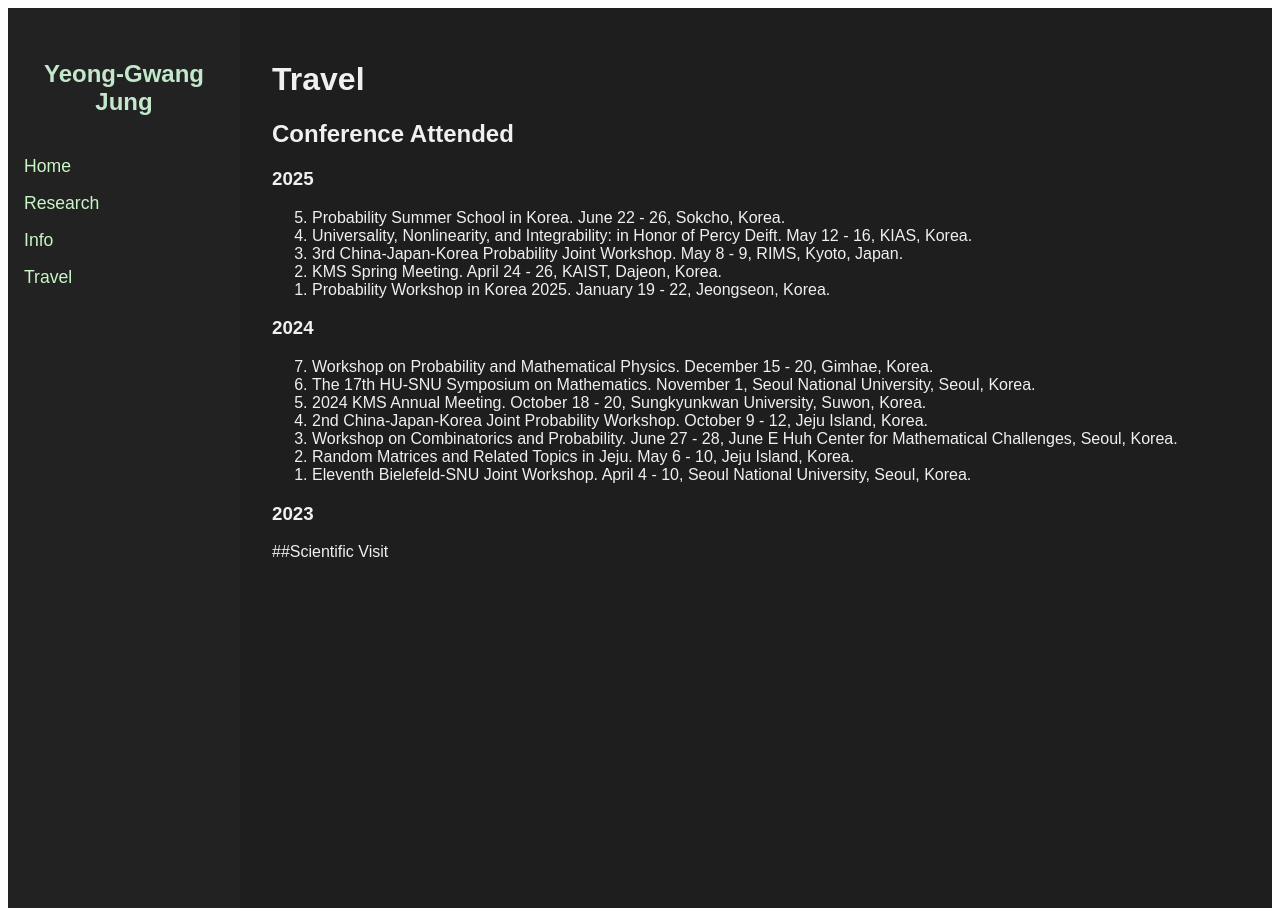
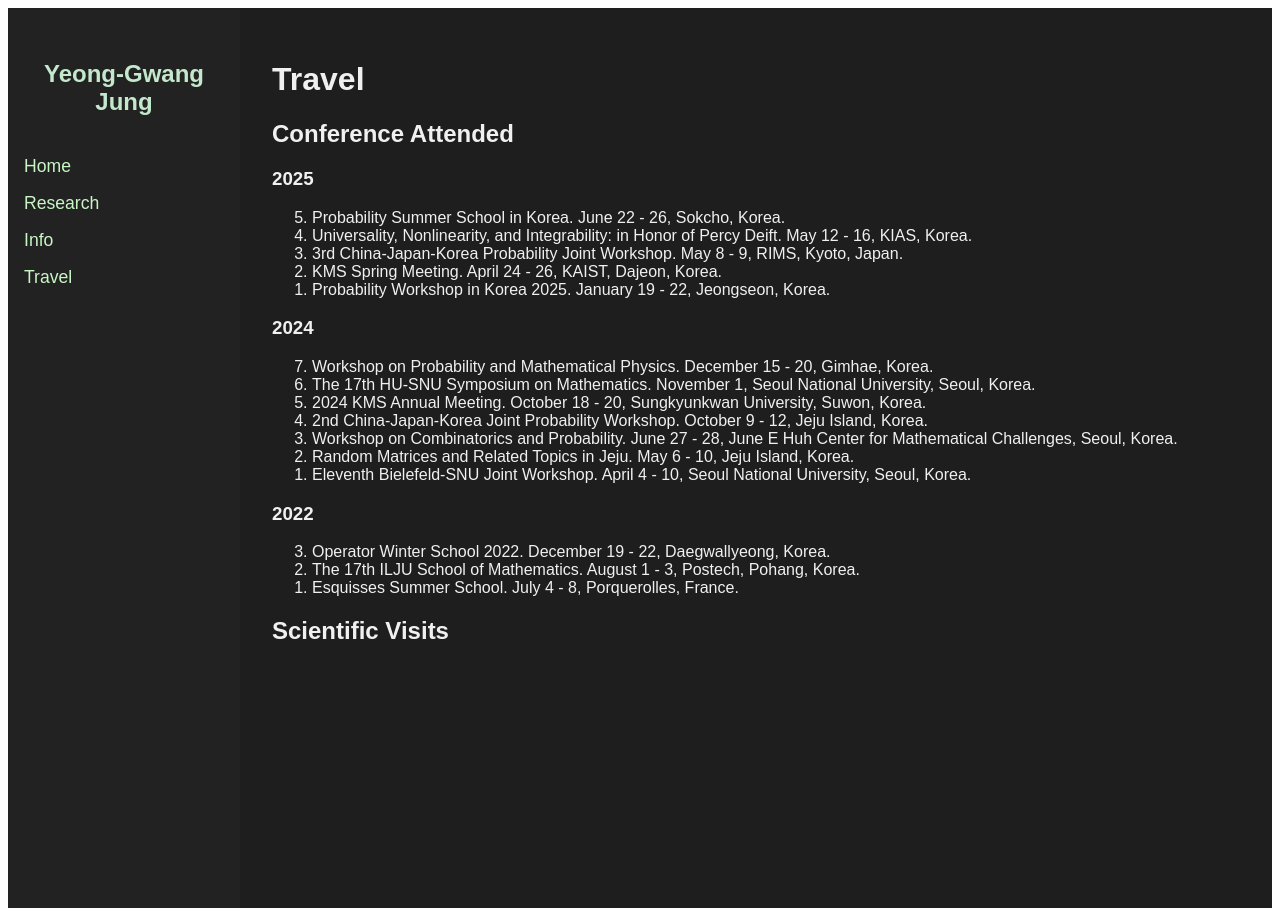
Before and after one commit to y-gJung/y-gJung.github.io, a Jekyll site: the page built from travel.md, in a window 1280 px wide. Built offline with Jekyll 4.4.1, drawn with Linux system fonts in a browser that asks for light colours.

Commit message:
Update travel.md

```diff
--- a/travel.md
+++ b/travel.md
@@ -51,6 +51,18 @@ title: Research
   </li>
 </ol>
 
-### 2023
+### 2022
+<ol reversed>
+  <li>
+    Operator Winter School 2022. December 19 - 22, Daegwallyeong, Korea.
+  </li>
+  <li>
+    The 17th ILJU School of Mathematics. August 1 - 3, Postech, Pohang, Korea.
+  </li>
+  <li>
+    Esquisses Summer School. July 4 - 8, Porquerolles, France.
+  </li>
+</ol>
 
-##Scientific Visit
+
+## Scientific Visits
```
